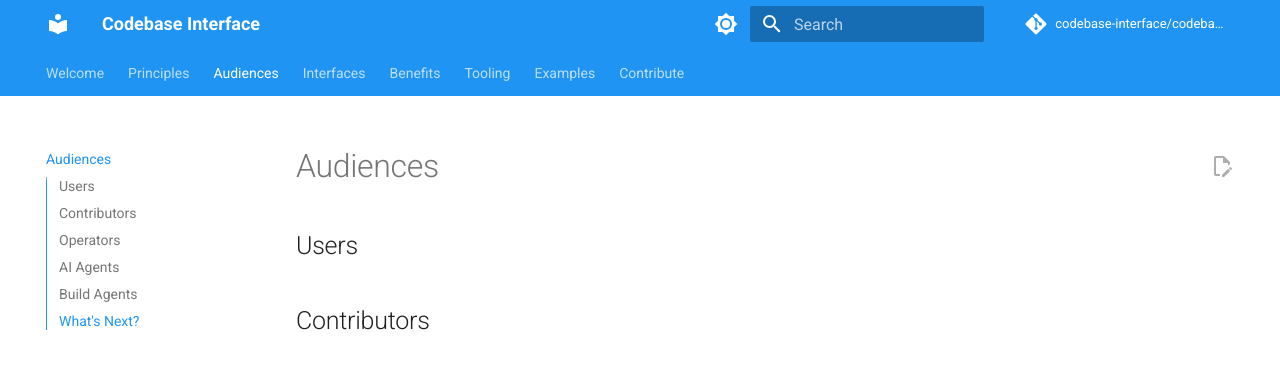
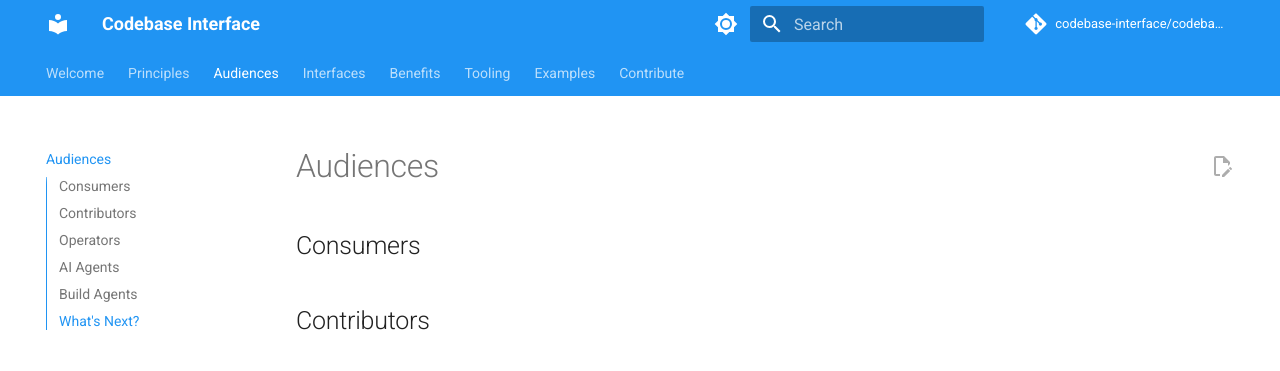
Before and after one commit to codebase-interface/codebase-interface.github.io, an MkDocs documentation site: the page built from docs/audiences.md, in a window 1280 px wide. Shown: the top 371 px of the page. Built offline with MkDocs 1.6.1 and Material for MkDocs 9.7.7, drawn with Linux system fonts in a browser that asks for light colours; comment, search, counter and statistics services are not loaded.

Commit message:
Update audiences.md

```diff
--- a/docs/audiences.md
+++ b/docs/audiences.md
@@ -1,6 +1,6 @@
 # Audiences
 
-## Users
+## Consumers
 
 ## Contributors
 
```
